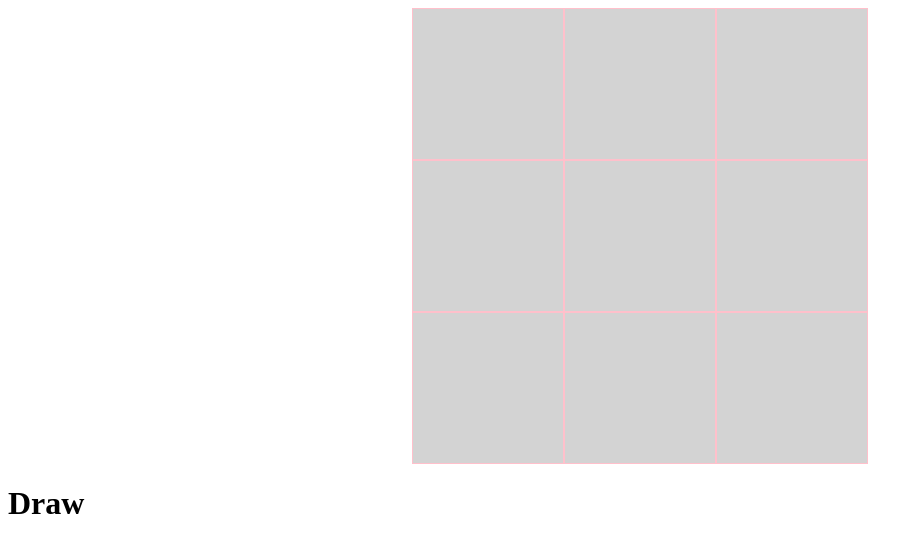
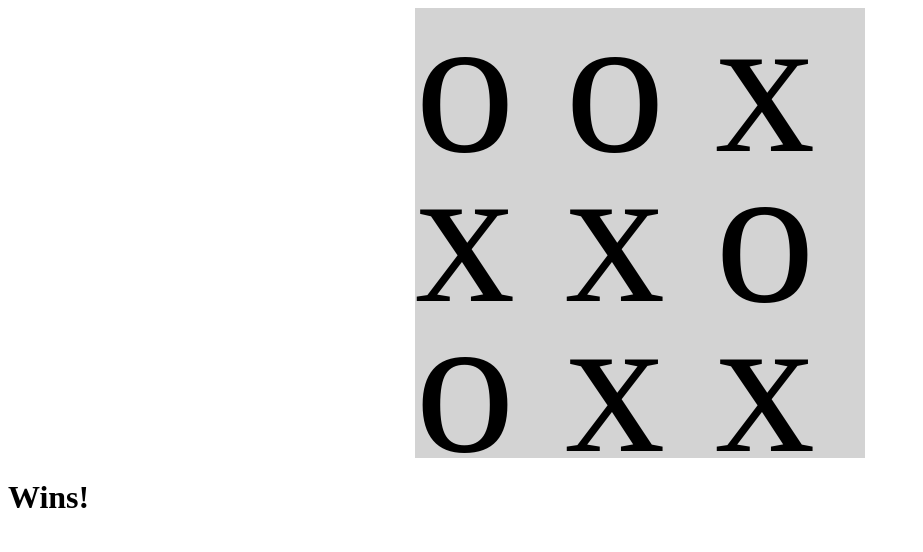
Before and after one commit to IvanProfitt/Tic-Tac-Toe, a plain HTML site: page index.html in a window 1280 px wide. Both pictures are taken after a click on the element 792 px from the left and 388 px from the top of the page. Shown: the whole page, without its empty margins (0-923 px from the left). Drawn offline with Linux system fonts and the light colour scheme.

Commit message:
Completely overhaul JavaScript. Works as intended.

```diff
--- a/script.js
+++ b/script.js
@@ -1,31 +1,271 @@
 const gameSpots = document.getElementsByClassName("spot");
 let gameBoard = Array.from(gameSpots).map(spot => spot.querySelector("p"));
+const winMsg=document.getElementById("winMessage");
 let winner=false;
+let end=false;
 let draw=false;
 let winnerVal;
 let isBoardFull = true;
 let addingO=false;
+let gameRestart=true;
+let playerHasAddedX=false;
+let difficulty=0;
+let winningPlayer="";
 
 
 function Player(){
+    //Player presses a div and adds an X
+    //Able to add X in the following conditions:
+    //Game is running and the div is empty
+    //Draw or win conditions have been met
+    //And div is empty or full
+
+        const spots = Array.from(gameSpots);
+        const self = this;
+
+        function spotClicked() {
+            if(end===false){
+
+                const paragraph = this.querySelector('p');
+                if (paragraph.innerHTML === '') {
+                    paragraph.innerHTML = "x";
+                    gameBot.processMove();
+                } else if (gameRestart === true) {
+                }
+            }
+            else{
+                gameLoopObj.resetGame();
+            }
+            }
+
+
+
+            spots.forEach(function(spot) {
+                spot.addEventListener("click", spotClicked);
+            });
+
+}
+
+
+
+
+
+function Bot(){
+
+    this.processMove=function(){
+        if(difficulty===0){
+            this.addOEasy();
+        }
+        else{
+            this.addOhard();
+        }
+
+    }
+
+    this.addOhard=function(){
+        console.log("hard");
+
+    }
+
+
+    this.addOEasy=function(){
+        let randNum = Math.floor(Math.random() * 9);
+        const paragraph = gameSpots[randNum].querySelector('p');
+        console.log(paragraph);
+
+        gameLoopObj.checkEnd();
+        if(end===false){
+
+            if (paragraph.innerHTML !== '') {
+                gameLoopObj.checkEnd();
+                this.addOEasy();
+
+            } else {
+                paragraph.innerHTML = "o";
+                gameLoopObj.checkEnd();
+                if(end===true){
+                    gameLoopObj.displayWinner();
+                }
+            }
+        }
+        else{
+            gameLoopObj.displayWinner();
+        }
+
+    }
+    //Bot adds one O as a consequence
+    //Of player adding one X
+
+}
+
+
+function GameLoop(gameBot,gamePlayer){
+    this.checkEnd=function(){
+            end = (this.checkWinner(gameBoard) || this.checkDraw(gameBoard));
+            console.log(this.checkWinner(gameBoard))
+
+            console.log(end);
+            if(end===undefined){
+                end=false;
+            }
+
+            if(end===true){
+            }
+    }
+
+    this.checkWinner=function(board){
+        const lines = [
+            [0, 1, 2], [3, 4, 5], [6, 7, 8],
+            [0, 3, 6], [1, 4, 7], [2, 5, 8],
+            [0, 4, 8], [2, 4, 6]
+        ];
+
+        for (const line of lines) {
+            const [a, b, c] = line;
+    ``
+            if (
+                (board[a].innerHTML === board[b].innerHTML) &&
+                (board[a].innerHTML === board[c].innerHTML) &&
+                (board[a].innerHTML === 'x' || board[a].innerHTML === 'o')
+            ) {
+                winningPlayer = board[a].innerHTML;
+                return true;
+            }
+        }
+
+    }
+
+    this.displayWinner=function(){
+        const winMessage = document.getElementById("winMessage");
+        winMessage.innerHTML=`${winningPlayer} Wins!`
+
+    }
+
+    this.checkDraw=function(board){
+        isBoardFull= true;
+
+
+
+        for (const spot of board) {
+            if (!spot.innerHTML) {
+                isBoardFull = false;
+                break;
+            }
+        }
+
+        if (isBoardFull && !end) {
+            draw = true;
+            end=true;
+            return true;
+        }
+
+    }
+
+    this.resetGame=function(){
+
+        gameBoard.forEach(function (element) {
+            if (element !== undefined) {
+                element.innerHTML = "";
+            }
+        });
+
+
+        winner=false;
+
+    }
+
+}
+
+
+
+
+
+
+
+
+    //Running While win condition isn't met
+    //While loop of player choosing an option, checking win condition
+    //bot choosing an option, checking win condition
+    //Continously checking that all spaces are not filled
+    //Reset the board when these conditions aren't met
+
+
+    //win conditions:
+    //[0,1,2],[3,4,5],[6,7,8]
+    //[0,3,6],[1,4,7],[2,5,8]
+    //[0,4,8],[2,4,6] are equal.
+
+
+
+    //Draw condition: One space left on the board
+    //And X does not allow win condition to appear
+    //Triggered when there are 8 spots filled on the board
+
+
+
+
+
+
+
+
+
+
+
+
+
+
+
+
+
+
+
+
+
+
+
+const gameBot = new Bot();
+const gamePlayer = new Player();
+const gameLoopObj= new GameLoop(gameBot,gamePlayer);
+
+
+
+
+
+
+
+
+
+
+
+
+/*function Player(){
 
     this.addX = function(callback) {
+        console.log("your Turn");
         const spots = Array.from(gameSpots);
+        const self = this;
 
         function spotClicked() {
+            console.log("Called " + counter + " times")
+            counter += 1;
             const paragraph = this.querySelector('p');
             if (paragraph.innerHTML === '') {
+                paragraph.innerHTML = "x";
+                callback();
+            } else if (gameRestart === true) {
                 paragraph.innerHTML = "x";
                 callback();
             }
         }
 
-        spots.forEach(function (spot) {
+        spots.forEach(function(spot) {
             spot.addEventListener("click", spotClicked);
         });
     }
 
+
 }
+
 
 function Bot(){
 
@@ -118,14 +358,12 @@ function GameLoop(bot,player){
                 for (const spot of board) {
                     if (!spot.innerHTML) {
                         isBoardFull = false;
-                        console.log("DRAW2");
                         break;
                     }
                 }
 
                 if (isBoardFull && !winner) {
                     draw = true;
-                    console.log("DRAW");
                 }
             }
 
@@ -133,29 +371,35 @@ function GameLoop(bot,player){
 
         this.newGame = function() {
 
+            let hasPlayerAddedX = false;
+
             function gameLoop() {
-                if (winner === false && draw === false) {
+                if (winner === false && draw === false && !hasPlayerAddedX) {
                     gamePlayer.addX(() => {
+                        hasPlayerAddedX = true;
+                        if (gameRestart === false) {
+                            gameRestart = true;
+                            restartGame();
+                        }
                         gameBot.addOEasy();
                         gameLoopObj.checkDraw(gameBoard);
                         checkWin(gameBoard);
                         gameLoop();
                     });
+                } else if (winner === true || draw === true) {
+                    displayWinner();
+                    restartVariables();
+                    gameRestart = false;
+                    hasPlayerAddedX = false;
                 }
-                else{
-                    displayWinner();
-                    restartGame();
-                    gameLoop();
-                }
+            }
 
 
-        }
 
             gameLoop();
 
             function displayWinner(){
-                console.log("sdkjgasldkjf");
-                const winMsg=document.getElementById("winMessage");
+                console.log("displayWinner");
                 if(winner===true && winnerVal==='x'){
                     winMsg.innerHTML="You won!";
                 }
@@ -165,17 +409,25 @@ function GameLoop(bot,player){
                 }
             }
             function restartGame(){
+                console.log("game restarting");
 
                 gameBoard.forEach(function (element) {
                     if (element !== undefined) {
                         element.innerHTML = "";
                     }
-                    console.log("draw " + draw);
-                    winner=false;
-                    draw=false;
-                    isBoardFull==false;
+                });
 
+                const spots = Array.from(gameSpots);
+                spots.forEach(function (spot) {
+                    spot.addEventListener("click", spotClicked);
                 });
+            }
+
+
+            function restartVariables(){
+                winner=false;
+                draw=false;
+                isBoardFull=false;
 
             }
 
@@ -185,21 +437,7 @@ function GameLoop(bot,player){
 
 
 
-    //Running While win condition isn't met
-    //While loop of player choosing an option, checking win condition
-    //bot choosing an option, checking win condition
-    //Continously checking that all spaces are not filled
-    //Reset the board when these conditions aren't met
-
-
-    //win conditions:
-    //[0,1,2],[3,4,5],[6,7,8]
-    //[0,3,6],[1,4,7],[2,5,8]
-    //[0,4,8],[2,4,6] are equal.
 
 
 
-const gameBot = new Bot();
-const gamePlayer = new Player();
-const gameLoopObj= new GameLoop(gameBot,gamePlayer);
-gameLoopObj.newGame();
+*/
--- a/style.css
+++ b/style.css
@@ -15,15 +15,20 @@
     background-color:#D3d3d3;
     height:150px;
     width:150px;
-    border: 1px solid pink;
     transition: background-color 0.3s;
-    align-items: center;
-    justify-content: center;
+
 }
 
-.spot p{
+.spot p {
+    align-self: center;
     justify-self: center;
+    text-align: center;
+    font-size: 200px;
+
+ /* Remove default margin that might affect horizontal centering */
 }
+
+
 
 .spot:hover{
     background-color: aqua;
```
